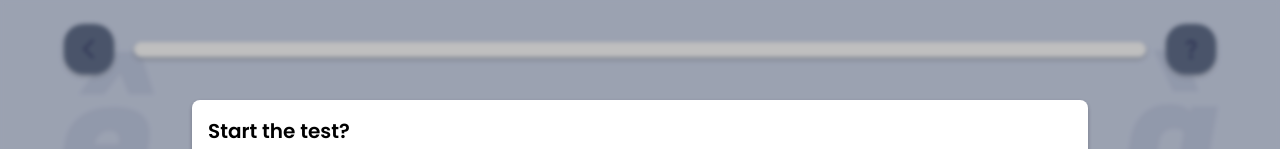
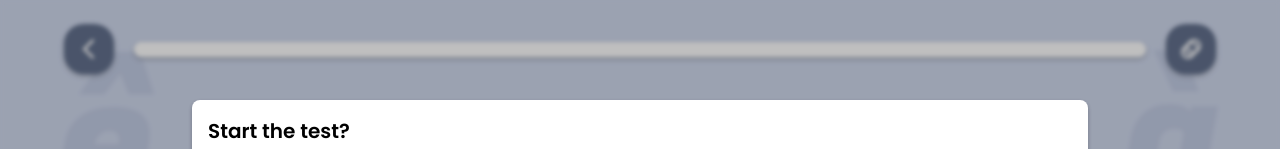
Before and after one commit to briannededeugd/tumimundo, a SvelteKit app in the folder tumi-mundo/: page /attentiontest in a window 1280 px wide. Shown: the top 149 px of the page. Built offline with nearby package versions, Linux system fonts and the light colour scheme; no server answers.

Commit message:
FEAT: Toggle motion in attention test

```diff
--- a/tumi-mundo/src/routes/attentiontest/+page.svelte
+++ b/tumi-mundo/src/routes/attentiontest/+page.svelte
@@ -8,11 +8,16 @@
 	import { camvas } from '../../utils/libraries/camvas-library.js';
 	import { submitForm } from '../../utils/fetchHelpers/submitForm';
 
+	$: $isActive;
+
 	onDestroy(() => {
 		if (browser) {
 			window.location.pathname = 'onboarding';
 		}
 	});
+
+	let toggleAnimationBtn;
+	let card;
 
 	var initialized = false;
 	let highFreqAudio = null;
@@ -103,6 +108,9 @@
 				window.location.href = '/offboarding';
 			}
 		});
+
+		toggleAnimationBtn = document.querySelector('.confused');
+		card = document.querySelector('.testcard');
 	});
 
 	function button_callback() {
@@ -229,6 +237,7 @@
 			card.style.animationDuration = `${audioDuration}s`;
 		}
 	}
+
 </script>
 
 <svelte:head>
@@ -251,12 +260,25 @@
 			</div>
 		</div>
 
-		<button class="confused" aria-label="Toggle explanation">
-			<span class="material-symbols-outlined"> question_mark </span></button
+		<label class="confused" aria-label="Toggle animation">
+			<input
+				type="checkbox"
+				name="animation"
+				id="playstate"
+				on:click={() => {
+					if ($isActive) {
+						$isActive = false;
+					} else {
+						$isActive = true;
+					}
+				}}
+
+			/>
+			<span class="material-symbols-outlined"> animation </span></label
 		>
 	</nav>
 
-	<section class="testcard" style="animation-play-state:{isActive ? 'running' : 'paused'};">
+	<section class="testcard" style="animation-play-state:{$isActive ? 'running' : 'paused'};">
 		<div class="testcard-img">
 			<p>{$icon.animalIcon}</p>
 		</div>
@@ -359,7 +381,7 @@
 		}
 
 		& a,
-		& button {
+		& label {
 			min-height: 50px;
 			min-width: 50px;
 			display: inline-flex;
@@ -377,7 +399,24 @@
 			text-align: center !important;
 			box-shadow: var(--box-shadow-test);
 
+			& span {
+				color: var(--color-text);
+			}
+
 			&:hover {
+				background-color: var(--color-interactions-hover);
+			}
+		}
+
+		& label {
+			& input {
+				visibility: hidden;
+				opacity: 0;
+				height: 0;
+				width: 0;
+			}
+
+			&:has(input:checked) {
 				background-color: var(--color-interactions-hover);
 			}
 		}
--- a/tumi-mundo/src/routes/stores.js
+++ b/tumi-mundo/src/routes/stores.js
@@ -1,11 +1,11 @@
 import { writable } from 'svelte/store';
 
-export const isActive = writable(false);
+export let isActive = writable(false);
 export const icon = writable({
-    animalName: 'Panda',
-    animalIcon: '🐼',
-    animalBackground: '../lib/images/panda.jpg',
-    animalGradient:
-        'linear-gradient(to bottom right, var(--color-text), var(--color-accent-blue), var(--color-accent-lilac))'
+	animalName: 'Panda',
+	animalIcon: '🐼',
+	animalBackground: '../lib/images/panda.jpg',
+	animalGradient:
+		'linear-gradient(to bottom right, var(--color-text), var(--color-accent-blue), var(--color-accent-lilac))'
 });
 export const audioFile = writable('HF-list1.wav');
```
